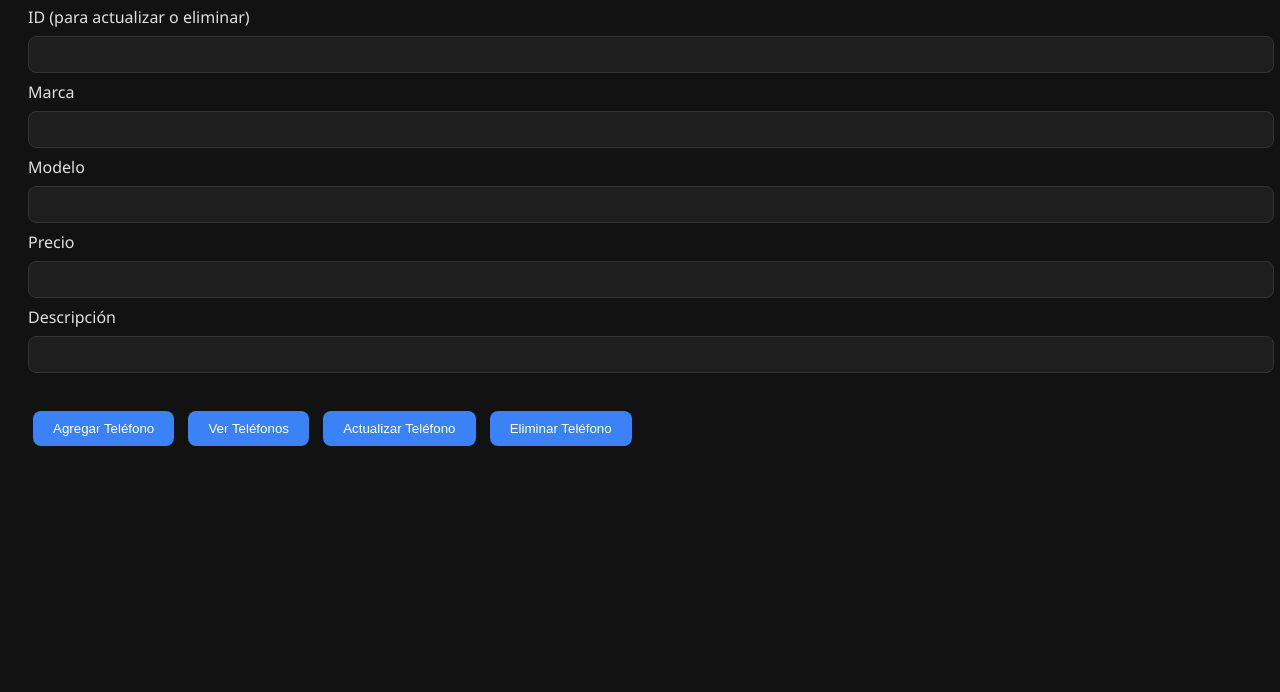
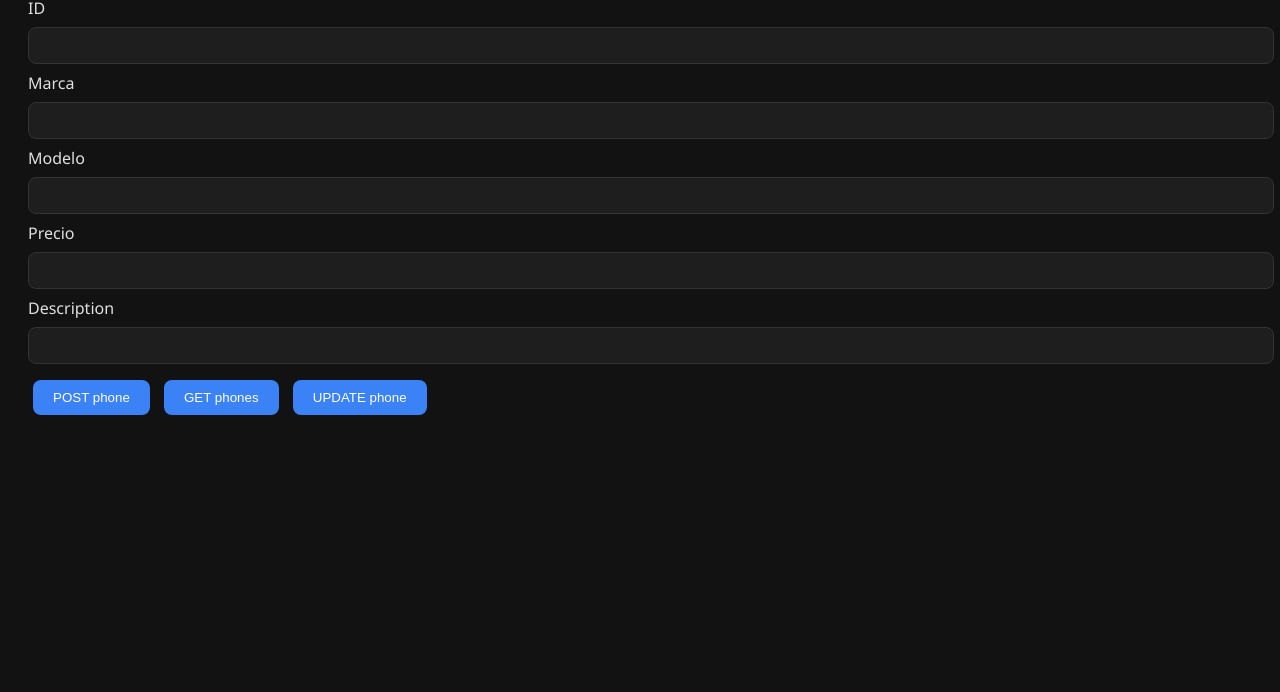
Before and after one commit to LuisAngel832/Use-api-telefonos-postgres, a plain HTML site: page index.html in a window 1280 px wide. Shown: the part 108-800 px from the top of the page. Drawn offline with nearby package versions, Linux system fonts and the light colour scheme.

Commit message:
fix frontend

```diff
--- a/callrestapi.js
+++ b/callrestapi.js
@@ -1,23 +1,22 @@
 var url = "https://celularesapipostgres-latest.onrender.com/api/phones";
 
 function postPhone() {
-  console.log(url);
 
-  var myMarca = $('#marca').val();
-  var myModelo = $('#modelo').val();
-  var myPrecio = $('#precio').val();
-  var myDescripcion = $('#descripcion').val();
+  var myBrand = $('#brand').val();
+  var myModel = $('#model').val();
+  var myPrice = $('#price').val();
+  var myDescription = $('#description').val();
 
-  if (!myMarca || !myModelo || !myPrecio || !myDescripcion) {
+  if (!myBrand || !myModel || !myPrice || !myDescription) {
     alert("Todos los campos son obligatorios.");
     return;
   }
 
   var myPhone = {
-    marca: myMarca,
-    modelo: myModelo,
-    precio: myPrecio,
-    descripcion: myDescripcion
+    brand: myBrand,
+    model: myModel,
+    price: myPrice,
+    description: myDescription
   };
 
   $.ajax({
@@ -26,108 +25,107 @@ function postPhone() {
     dataType: 'json',
     contentType: 'application/json',
     success: function (data) {
-      alert("Teléfono creado exitosamente.");
-      $('#resultado').html(JSON.stringify(data));
+      alert("Teléfono agregado correctamente.");
     },
     data: JSON.stringify(myPhone)
   });
 }
+
 function getPhones() {
-  console.log(url);
-
-  $.getJSON(url, function(json) {
-    console.log(json);
-
-    var arrPhones = json.Telefono;
-
-    var htmlTablePhones = '<table border="1">';
-
-    htmlTablePhones += `
+  $.ajax({
+    url: url,
+    type: 'get',
+    dataType: 'json',
+    success: function (data) {
+      const phones = data.phones;
+      let html = `
+        <table border="1">
+          <thead>
             <tr>
               <th>ID</th>
               <th>Marca</th>
               <th>Modelo</th>
               <th>Precio</th>
               <th>Descripción</th>
-      </tr>`;
+              <th>Acciones</th>
+            </tr>
+          </thead>
+          <tbody>
+      `;
 
-    arrPhones.forEach(function(item) {
-      console.log(item);
-      htmlTablePhones += `
+      phones.forEach(phone => {
+        html += `
           <tr>
-          <td>${item.id}</td>
-          <td>${item.marca}</td>
-          <td>${item.modelo}</td>
-          <td>${item.precio}</td>
-          <td>${item.descripcion}</td>
-        </tr>`;
+            <td>${phone.id}</td>
+            <td>${phone.brand}</td>
+            <td>${phone.model}</td>
+            <td>${phone.price}</td>
+            <td>${phone.description}</td>
+            <td>
+              <button onclick='setForm(${JSON.stringify(phone)})'>Actualizar</button>
+              <button onclick='deletePhoneById(${phone.id})'>Eliminar</button>
+            </td>
+          </tr>
+        `;
       });
 
-    htmlTablePhones += '</table>';
-    $('#resultado').html(htmlTablePhones);
+      html += '</tbody></table>';
+      $('#resultado').html(html);
+    }
   });
 }
 
+
+
 function updatePhone() {
-  console.log("Actualizando teléfono...");
 
-  var phoneId = $('#id').val();
-  var myMarca = $('#marca').val();
-  var myModelo = $('#modelo').val();
-  var myPrecio = $('#precio').val();
-  var myDescripcion = $('#descripcion').val();
+  let phoneId = $('#id').val(); // ID del teléfono a actualizar
+  let myBrand = $('#brand').val();
+  let myModel = $('#model').val();
+  let myPrice = $('#price').val();
+  let myDescription = $('#description').val();
 
-  if (!phoneId || !myMarca || !myModelo || !myPrecio || !myDescripcion) {
-    alert("Todos los campos son obligatorios, incluyendo el ID.");
+  if (!phoneId || !myBrand || !myModel || !myPrice || !myDescription) {
+    alert("Todos los campos son obligatorios, incluido el ID.");
     return;
   }
 
-  var updatedPhone = {
-    marca: myMarca,
-    modelo: myModelo,
-    precio: myPrecio,
-    descripcion: myDescripcion
+  let updatedPhone = {
+    brand: myBrand,
+    model: myModel,
+    price: myPrice,
+    description: myDescription
   };
 
   $.ajax({
-    url: `${url}/${phoneId}`,
+    url: `${url}/${phoneId}`, // Endpoint con el ID del teléfono
     type: 'put',
     dataType: 'json',
     contentType: 'application/json',
-    data: JSON.stringify(updatedPhone),
-    success: function(data) {
-      console.log(data);
-      alert("Teléfono actualizado exitosamente.");
+    success: function (data) {
+      alert("Teléfono actualizado correctamente.");
+      getPhones(); // Refresca la lista de teléfonos
+    },
+    data: JSON.stringify(updatedPhone)
+  });
+}
+function setForm(phone) {
+  $('#id').val(phone.id);
+  $('#brand').val(phone.brand);
+  $('#model').val(phone.model);
+  $('#price').val(phone.price);
+  $('#description').val(phone.description);
+}
+
+function deletePhoneById(id) {
+  if (confirm("¿Seguro que deseas eliminar este teléfono?")) {
+    $.ajax({
+      url: `${url}/${id}`,
+      type: 'delete',
+      success: function () {
+        alert("Teléfono eliminado correctamente.");
         getPhones();
-    },
-    error: function(err) {
-      console.error(err);
-      alert("Error al actualizar teléfono.");
       }
     });
   }
-function deletePhone() {
-  console.log("Eliminando teléfono...");
-
-  var phoneId = $('#id').val();
-
-  if (!phoneId) {
-    alert("Debes ingresar el ID del teléfono para eliminar.");
-    return;
 }
-
-  $.ajax({
-    url: `${url}/${phoneId}`,
-    type: 'delete',
-    dataType: 'json',
-    success: function(data) {
-      console.log(data);
-      alert("Teléfono eliminado exitosamente.");
-      getPhones();
-    },
-    error: function(err) {
-      console.error(err);
-      alert("Error al eliminar teléfono.");
-    }
-  });
-}
--- a/index.html
+++ b/index.html
@@ -1,46 +1,42 @@
 <!DOCTYPE html>
 <html>
   <head>
-    <title>Consumo de REST-API de Teléfonos</title>
+    <link rel="stylesheet" href="index.css">
     <script src="https://ajax.googleapis.com/ajax/libs/jquery/3.3.1/jquery.min.js"></script>
     <script src="callrestapi.js"></script>
-    <link rel="stylesheet" href="index.css">
   </head>
+
   <body>
-
-<h1>Consumo de REST-API de Teléfonos</h1>
+    <p>Consumo de REST-API de Teléfonos</p>
 
     <div>
-  <label>ID (para actualizar o eliminar)</label>
-  <input type="text" id="id">
+      <label>ID  </label>
+      <input type="text" id="id" readonly>
     </div>
 
     <div>
-  <label>Marca</label>
-  <input type="text" id="marca">
+      <label>Marca </label>
+      <input type="text" id="brand">
     </div>
 
     <div>
-  <label>Modelo</label>
-  <input type="text" id="modelo">
+      <label>Modelo </label>
+      <input type="text" id="model">
     </div>
 
     <div>
-  <label>Precio</label>
-  <input type="text" id="precio">
+      <label>Precio  </label>
+      <input type="text" id="price">
     </div>
 
     <div>
-  <label>Descripción</label>
-  <input type="text" id="descripcion">
+      <label>Description </label>
+      <input type="text" id="description">
     </div>
 
-<br>
-
-<button onclick="postPhone()">Agregar Teléfono</button>
-<button onclick="getPhones()">Ver Teléfonos</button>
-<button onclick="updatePhone()">Actualizar Teléfono</button>
-<button onclick=deletePhone()>Eliminar Teléfono</button>
+    <button onclick="postPhone()">POST phone</button>
+    <button onclick="getPhones()">GET phones</button>
+    <button onclick="updatePhone()">UPDATE phone</button>
 
     <div id="resultado"></div>
 
```
Lines whose indentation alone changed are shown as unchanged.
